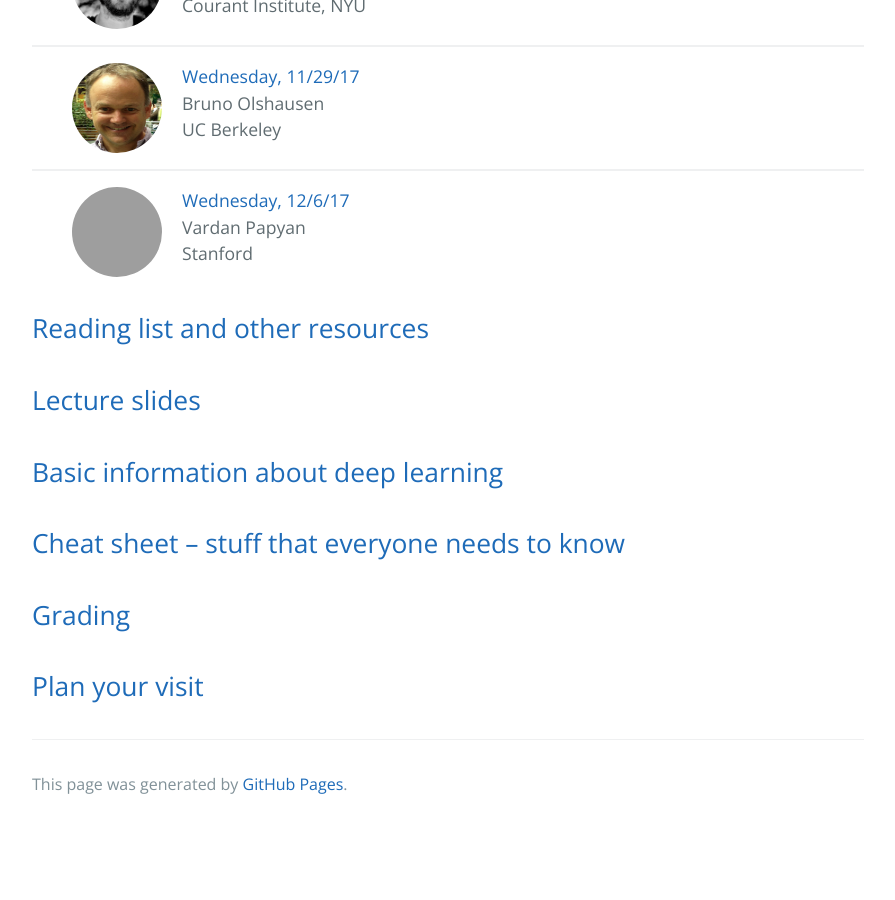
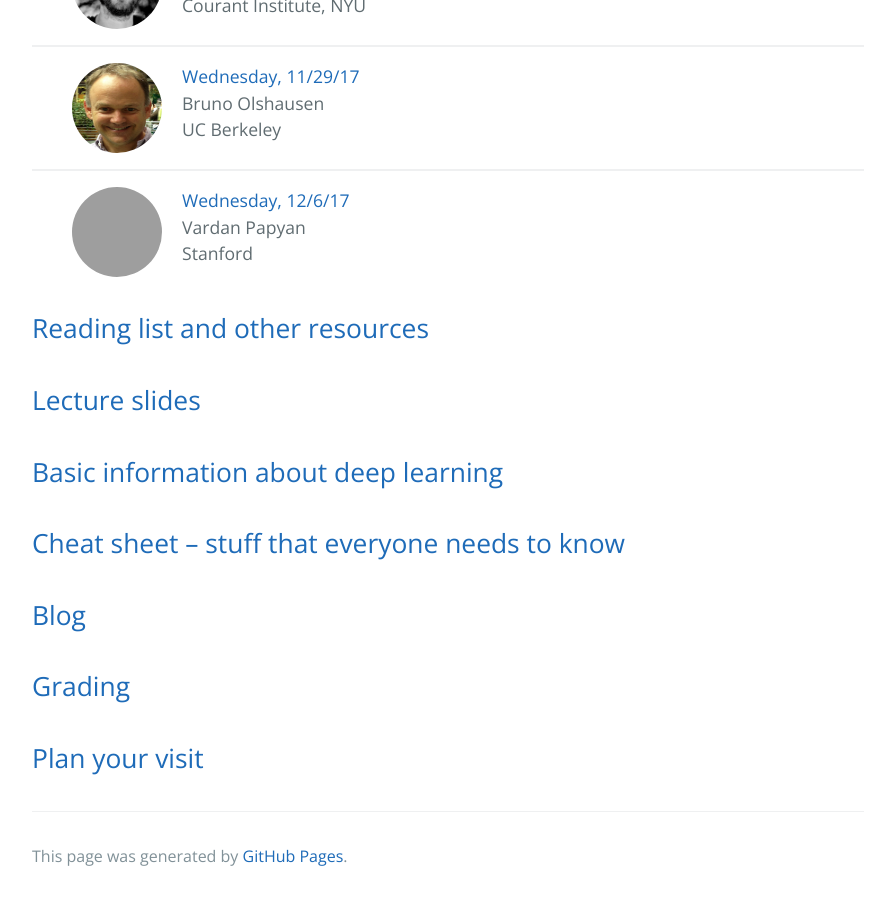
Before and after one commit to stats385/stats385.github.io, a Jekyll site: the page built from index.md, in a window 1280 px wide and 900 px high, scrolled down 2096 px, cut to the strip 0-900 px from the top of the window. Shown: the whole strip, without its empty margins (192-1087 px from the left). Built offline with Jekyll 4.4.1, drawn with Linux system fonts in a browser that asks for light colours; the repository's description, which GitHub fills in, is left out; before the commit the page ends 2924 px from its top, so only the background shows below that; grey boxes are pictures that could not be loaded.

Commit message:
lecture01

```diff
--- a/index.md
+++ b/index.md
@@ -109,6 +109,8 @@ For questions and concerns, please contact [David Donoho](https://profiles.stanf
 
 ## [Cheat sheet -- stuff that everyone needs to know](cheat_sheet)
 
+## [Blog](Lecture01.ipynb)
+
 ## [Grading](grading)
 
 ## [Plan your visit](speaker_visit)
```
